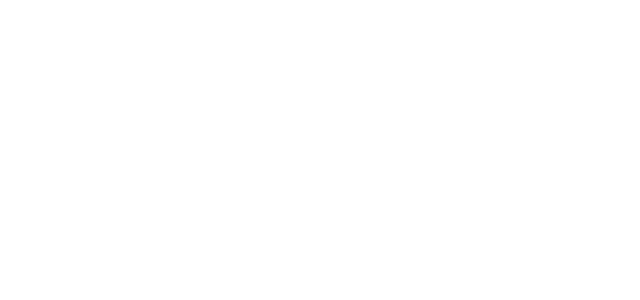
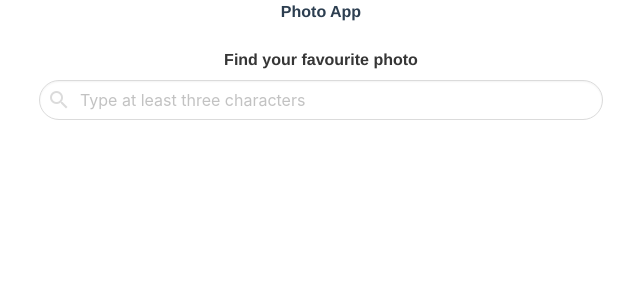
Before and after one commit to kamdrodev/gallery, a Vue app in the folder client/: page /#/photos in a window 1280 px wide. Shown: the top 300 px of the page, without its empty margins (319-959 px from the left). Built offline with nearby package versions, Linux system fonts and the light colour scheme.

Commit message:
client - add gallery

```diff
--- a/client/src/components/Search.vue
+++ b/client/src/components/Search.vue
@@ -6,10 +6,11 @@
           rounded
           v-model="keyword"
           :data="filteredDataArray"
-          placeholder="e.g. jQuery"
+          placeholder="Type at least three characters"
           icon="magnify"
           clearable
-          @select="option => selected = option"
+          @keydown.native.enter="showPhotos"
+          @select="showPhotos"
           @input="searchPhotos"
           >
           <template slot="empty" v-if="isDropdownVisible">No results found</template>
@@ -19,44 +20,104 @@
 </template>
 
 <script>
+import { SnackbarProgrammatic as Snackbar } from 'buefy'
+
 export default {
   name: 'Search',
+  created() {
+    this.keyword = this.$store.state['photos/keyword'];
+    this.searchPhotos();
+  },
   data() {
     return {
-      data: [
-      ],
+      data: [],
       keyword: '',
       selected: null,
-      isDropdownVisible: false,
+      isDropdownVisible: true,
+      isEmpty: false,
     };
   },
   computed: {
     filteredDataArray() {
-      return this.data.filter(option => option
-        .toString()
-        .toLowerCase()
-        .indexOf(this.keyword.toLowerCase()) >= 0);
+       return this.data;
     },
+    photos() {
+      return this.$store.getters['photos/photos'];
+    }
   },
   methods: {
-    searchPhotos() {
-      if (this.keyword.length >= 3) {
-        this.isDropdownVisible = true;
-      } else {
-        this.isDropdownVisible = false;
+    async searchPhotos() {
+      // if (this.keyword.length >= 3) {
+        // this.isDropdownVisible = true;
+      // } else {
+        // this.data = [];
+        // this.isDropdownVisible = false;
+      // }
+
+      if (this.keyword.length <= 2) {
+        this.data = [];
       }
 
-      console.log('Search Photos', this.name);
-      this.data = [
-        'Angular 2',
-        'Aurelia',
-        'Backbone',
-        'Ember',
-        'jQuery',
-        'Meteor',
-      ];
+      if (this.keyword.length >= 3) {
+
+
+        try {
+          const getPhotosProcess = await this.$store.dispatch(
+            'photos/getPhotos',
+            {
+              keyword: this.keyword,
+            },
+          );
+          console.log(this.photos.results);
+          this.data = [];
+          let descriptions = this.photos.results.map(a => a.alt_description);
+          console.log(descriptions)
+          this.data = descriptions;
+
+          // console.log('x')
+          // this.data = ["smiling woman in shallow focus photography", "closeup photography of woman smiling", "woman with white background", "woman walking in white sand during daytime", "shallow focus photography of woman outdoor during day", "woman surrounded by sunflowers", "woman in brown long-sleeved top standing beside wall", "woman smiling wearing denim jacket", "woman looking sideways leaning on white wall", "woman standing on middle of road"];
+
+          // this.$router.push('/photos');;
+
+          this.$buefy.snackbar.open({
+            message: getPhotosProcess.message,
+            type: 'is-success',
+            position: 'is-top',
+            indefinite: true,
+          })
+
+        } catch (e) {
+          console.log(e);
+          this.$buefy.snackbar.open({
+            message: e.message,
+            type: 'is-warning',
+            position: 'is-top',
+            indefinite: true,
+          })
+        }
+      }
     },
-  },
+    showPhotos() {
+      console.log("showPhotos");
+      console.log('keyword', this.keyword)
+      console.log(this.$route.path)
+
+      if (this.$route.path == '/') {
+
+        try {
+          this.$store.dispatch('photos/navigateKeyword', {keyword: this.keyword});
+        } catch (e) {
+
+        }
+
+         this.$router.push('/photos');
+      } else {
+        this.searchPhotos();
+      }
+
+
+    }
+  }
 };
 </script>
 
--- /dev/null
+++ b/client/src/pages/Photos.vue
@@ -0,0 +1,118 @@
+<template>
+  <div class="container">
+    <div class="columns is-centered">
+      <div class="column is-half ">
+        <Search></Search>
+      </div>
+    </div>
+    <div class="columns is-mobile flex-wrap">
+       <div class="column is-half" v-for="photo in photos.results" >
+          <img :src="photo.urls.full" class="img-fit" @click="getPhoto(photo.id)">
+      </div>
+    </div>
+    <b-modal v-model="isCardModalActive" :width="640" scroll="keep" v-if="isCardModalActive">
+      <div class="card">
+          <div class="card-image">
+              <figure class="image is-4by3">
+                  <img :src="this.photo.urls.regular" alt="Image">
+              </figure>
+          </div>
+          <div class="card-content">
+              <div class="media">
+                  <div class="media-content">
+                      <p class="title is-4">{{this.photo.user.name}}</p>
+                      <p class="subtitle is-6">{{this.photo.location.name}} </p>
+                  </div>
+              </div>
+          </div>
+      </div>
+     </b-modal>
+  </div>
+</template>
+
+<script>
+
+import Search from './../components/Search.vue';
+
+export default {
+  name: 'Photos',
+  created() {
+    console.log('Router id', this.$route.params.keyword);
+  },
+  components: {
+    Search
+  },
+  data() {
+    return {
+      isCardModalActive: false,
+    };
+  },
+  computed: {
+    filteredDataArray() {
+      return this.data.filter(option => option
+        .toString()
+        .toLowerCase()
+        .indexOf(this.keyword.toLowerCase()) >= 0);
+    },
+    photos() {
+      return this.$store.getters['photos/photos'];
+    },
+    photo() {
+      return this.$store.getters['photos/photo'];
+    }
+  },
+  methods: {
+    async getPhoto(id) {
+      console.log(`id ${id}`)
+      try {
+        const getPhoto = await this.$store.dispatch(
+          'photos/getPhoto',
+          {
+            id: id,
+          },
+        );
+
+
+        this.isCardModalActive = true;
+
+        console.log(`photo: ${this.photo.urls}`)
+
+        // this.$buefy.snackbar.open({
+        //   message: getPhoto.message,
+        //   type: 'is-success',
+        //   position: 'is-top',
+        //   indefinite: true,
+        // })
+
+      } catch (e) {
+        console.log(e);
+        this.$buefy.snackbar.open({
+          message: e.message,
+          type: 'is-warning',
+          position: 'is-top',
+          indefinite: true,
+        })
+      }
+    }
+  }
+};
+</script>
+
+<!-- Add "scoped" attribute to limit CSS to this component only -->
+<style scoped>
+  .full-page {
+    height:100vh;
+    margin: 0;
+    padding: 0;
+  }
+
+  .img-fit {
+    width: 300px;
+    height: 300px;
+    object-fit: cover;
+  }
+
+  .flex-wrap {
+    flex-wrap: wrap;;
+  }
+</style>
--- a/client/src/router/index.js
+++ b/client/src/router/index.js
@@ -1,6 +1,7 @@
 import Vue from 'vue';
 import Router from 'vue-router';
 import Index from '@/pages/Index';
+import Photos from '@/pages/Photos';
 
 Vue.use(Router);
 
@@ -11,5 +12,10 @@ export default new Router({
       name: 'Index',
       component: Index,
     },
+    {
+      path: '/photos',
+      name: 'Photos',
+      component: Photos,
+    },
   ],
 });
--- a/client/src/stores/index.js
+++ b/client/src/stores/index.js
@@ -9,7 +9,6 @@ const store = new Vuex.Store({
   modules: {
     photos,
   },
-
   // enable strict mode (adds overhead!)
   // for dev mode only
   strict: process.env.DEV,
--- a/client/src/stores/modules/photos.js
+++ b/client/src/stores/modules/photos.js
@@ -1,18 +1,76 @@
-
 import axios from 'axios';
 
 const state = {
   photos: {},
+  photo: {},
+  keyword: "",
 };
+
 const getters = {
   photos: (photos) => state.photos,
+  photo: (photo) => state.photo,
+  keyword: (keyword) => state.keyword,
 };
+
 const mutations = {
   setPhotos: (state, photos) => {
     state.photos = photos;
   },
+  setPhoto: (state, photo) => {
+    state.photo = photo;
+  },
+  setKeyword: (state, keyword) => {
+    state.keyword = keyword;
+  },
 };
+
 const actions = {
+  async getPhotos({dispatch, commit}, {keyword}) {
+    try {
+      const getPhotosRequest = await axios.get('http://localhost:5000/photos', {
+        params: {
+          keyword: keyword,
+        },
+      });
+
+      commit('setPhotos', getPhotosRequest.data.photos);
+
+      console.log(getPhotosRequest.data);
+
+      return {
+        message: getPhotosRequest.data.message,
+      };
+    } catch (e) {
+      console.log(e.response.data.message)
+      throw new Error(e.response.data.message);
+    }
+  },
+  async getPhoto({dispatch, commit}, {id}) {
+    try {
+      const getPhotoRequest = await axios.get(`http://localhost:5000/photos/${id}`, {});
+      console.log(`vuex`, getPhotoRequest.data.photos);
+      commit('setPhoto', getPhotoRequest.data.photos);
+
+      return {
+        message: getPhotoRequest.data.message,
+      };
+    } catch (e) {
+      console.log(e.response.data.message)
+      throw new Error(e.response.data.message);
+    }
+  },
+  async navigateKeyword({dispatch, commit}, {keyword}) {
+    try {
+      commit('setKeyword', keyword);
+
+      return {
+        "message": "Keyword"
+      };
+    } catch (e) {
+      console.log(e.response.data.message)
+      throw new Error(e.response.data.message);
+    }
+  },
 };
 
 export default {
```
